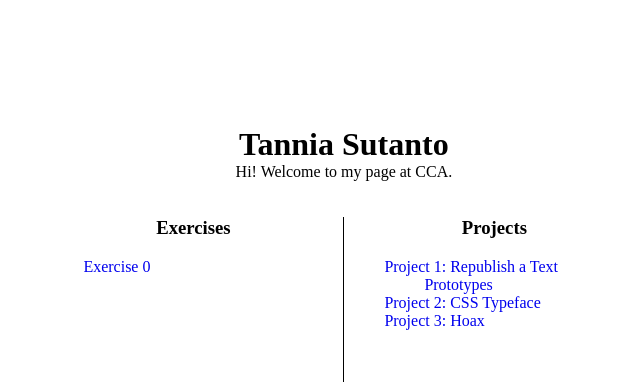
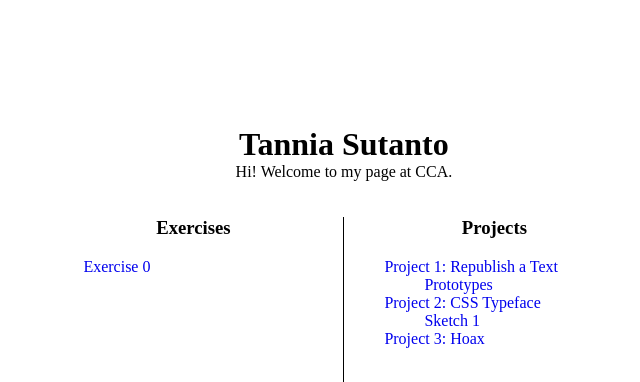
Before and after one commit to tanniasutanto/interactive2, a plain HTML site: page index.html in a window 1280 px wide. Shown: the top 382 px of the page, without its empty margins (91-731 px from the left). Drawn offline with Linux system fonts and the light colour scheme.

Commit message:
project 2

```diff
--- a/index.html
+++ b/index.html
@@ -26,6 +26,9 @@
             <li><a href="project1/prototype.pdf" target="_blank">Prototypes</a></li>
           </ul>
         <li><a href="project2/index.html">Project 2: CSS Typeface</a></li>
+          <ul>
+            <li><a href="project2/typefaces_designs.pdf" target="_blank">Sketch 1</a></li>
+          </ul>
         <li><a href="project3/index.html">Project 3: Hoax</a></li>
       </ul>
     </div>
```
Also changed, not shown: 1 other file.
